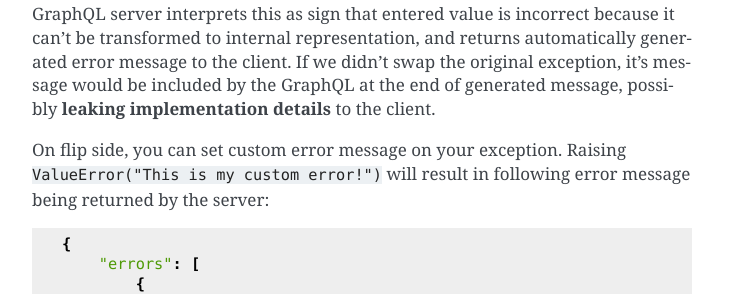
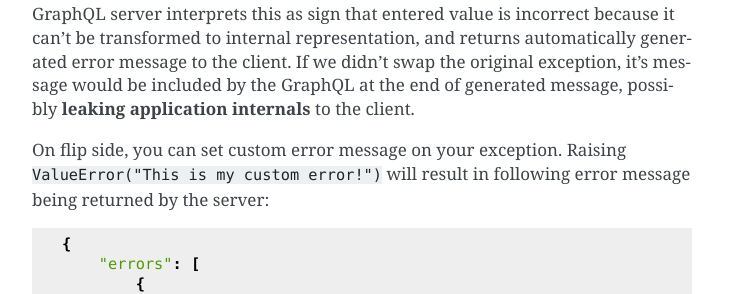
Before and after one commit to mirumee/ariadne, a Sphinx documentation site: the page built from docs/scalars.rst, in a window 1280 px wide and 900 px high, scrolled down 3079 px. Shown: the part 163-457 px from the top of the window, without its empty margins (388-1141 px from the left). Built offline with Sphinx 7.4.7, drawn with Linux system fonts in a browser that asks for light colours.

Commit message:
Reword implementation details -> application internals

```diff
--- a/docs/scalars.rst
+++ b/docs/scalars.rst
@@ -124,7 +124,7 @@ There's few things happening in above code, so let's go through them step by ste
 
 There aren't any checks to see if arguments passed to function are ``None`` because if that is the case, GraphQL server skips our parsing step altogether.
 
-When value is incorrect and either  ``ValueError`` and ``TypeError`` exceptions are raised, they are silenced and function raises custom ``ValueError`` instead. GraphQL server interprets this as sign that entered value is incorrect because it can't be transformed to internal representation, and returns automatically generated error message to the client. If we didn't swap the original exception, it's message would be included by the GraphQL at the end of generated message, possibly **leaking implementation details** to the client.
+When value is incorrect and either  ``ValueError`` and ``TypeError`` exceptions are raised, they are silenced and function raises custom ``ValueError`` instead. GraphQL server interprets this as sign that entered value is incorrect because it can't be transformed to internal representation, and returns automatically generated error message to the client. If we didn't swap the original exception, it's message would be included by the GraphQL at the end of generated message, possibly **leaking application internals** to the client.
 
 On flip side, you can set custom error message on your exception. Raising ``ValueError("This is my custom error!")`` will result in following error message being returned by the server::
 
```
